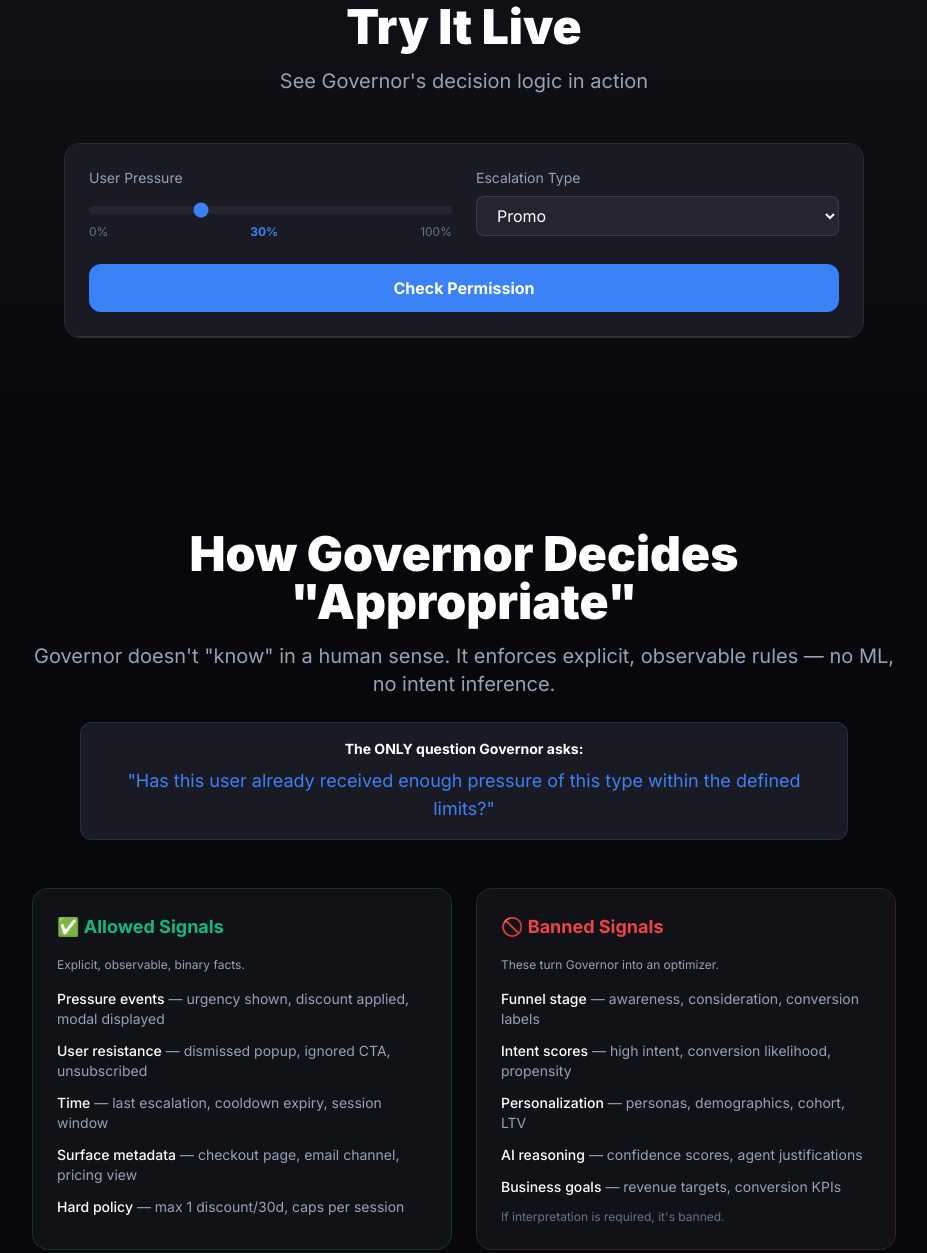
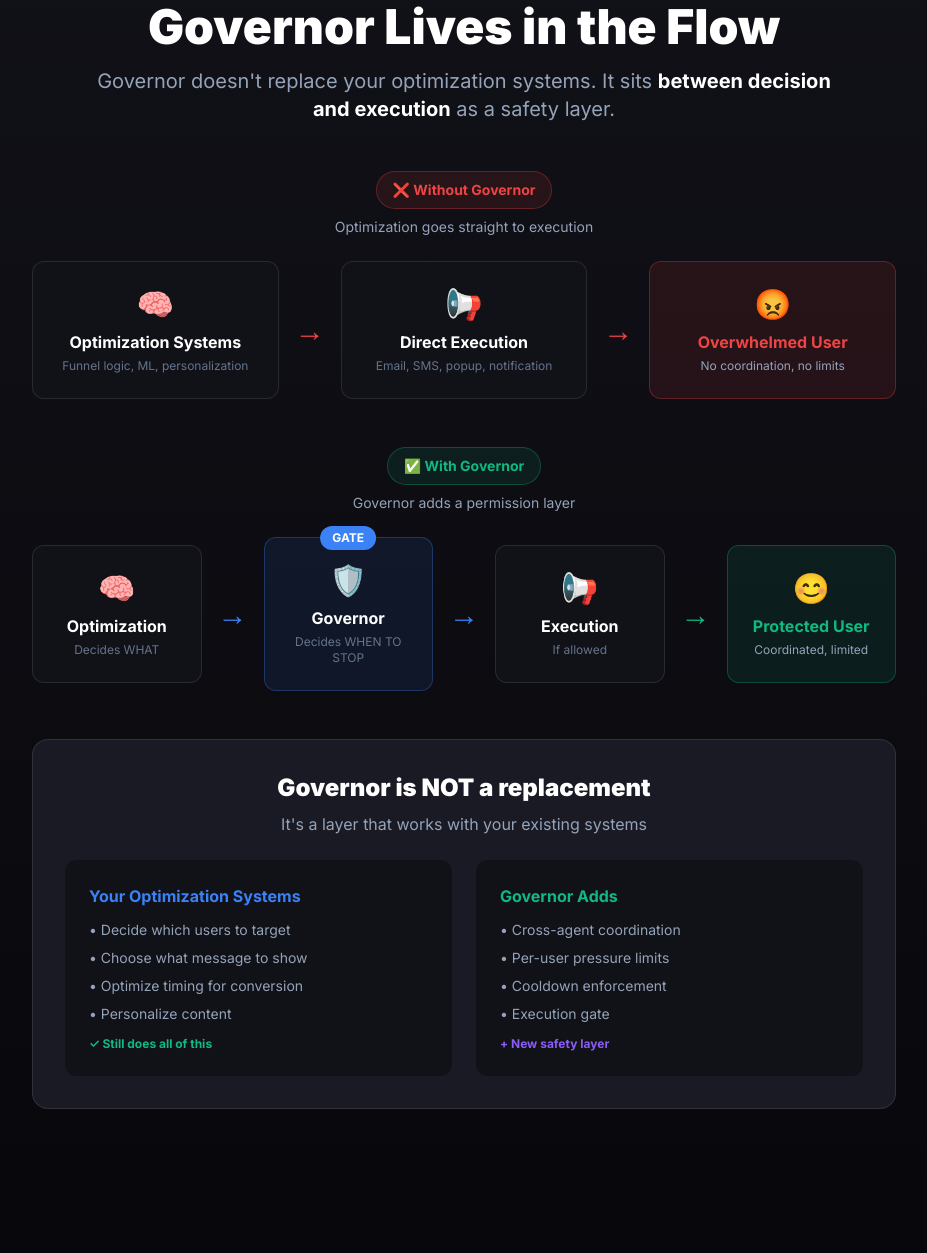
Before and after one commit to chonibe/SoftStop, a website: page demo/index.html in a window 1280 px wide. Shown: the part 3706-4959 px from the top of the page, without its empty margins (336-1263 px from the left). Drawn offline with nearby package versions, Linux system fonts and the light colour scheme.

Commit message:
Replace simulator with flow diagram: Governor works WITH optimization, not instead

```diff
--- a/demo/index.html
+++ b/demo/index.html
@@ -788,46 +788,126 @@
             </div>
         </section>
 
-        <!-- Interactive Decision Simulator -->
+        <!-- Governor in the Flow -->
         <section class="py-24 bg-gradient-to-b from-surface to-deep">
-            <div class="max-w-4xl mx-auto px-6 md:px-12">
+            <div class="max-w-6xl mx-auto px-6 md:px-12">
                 <div class="text-center mb-12">
-                    <h2 class="text-4xl md:text-5xl font-black mb-4">Try It Live</h2>
-                    <p class="text-xl text-slate-400">See Governor's decision logic in action</p>
-                </div>
-
-                <div class="bg-surface border border-white/10 rounded-2xl overflow-hidden">
-                    <!-- Simulator Controls -->
-                    <div class="bg-surface-2 p-6 border-b border-white/10">
+                    <h2 class="text-4xl md:text-5xl font-black mb-4">Governor Lives in the Flow</h2>
+                    <p class="text-xl text-slate-400 max-w-3xl mx-auto">
+                        Governor doesn't replace your optimization systems. It sits <span class="text-white font-bold">between decision and execution</span> as a safety layer.
+                    </p>
+                </div>
+
+                <!-- Without Governor -->
+                <div class="mb-12">
+                    <div class="text-center mb-6">
+                        <div class="inline-block px-4 py-2 bg-accent-red/10 border border-accent-red/30 rounded-full text-accent-red text-sm font-bold mb-2">
+                            ❌ Without Governor
+                        </div>
+                        <p class="text-sm text-slate-400">Optimization goes straight to execution</p>
+                    </div>
+                    <div class="flex flex-col md:flex-row items-center justify-center gap-4">
+                        <div class="bg-surface border border-white/10 rounded-xl p-6 w-full md:w-64">
+                            <div class="text-center">
+                                <div class="text-3xl mb-2">🧠</div>
+                                <div class="font-bold mb-1">Optimization Systems</div>
+                                <div class="text-xs text-slate-500">Funnel logic, ML, personalization</div>
+                            </div>
+                        </div>
+                        <div class="text-3xl text-accent-red">→</div>
+                        <div class="bg-surface border border-white/10 rounded-xl p-6 w-full md:w-64">
+                            <div class="text-center">
+                                <div class="text-3xl mb-2">📢</div>
+                                <div class="font-bold mb-1">Direct Execution</div>
+                                <div class="text-xs text-slate-500">Email, SMS, popup, notification</div>
+                            </div>
+                        </div>
+                        <div class="text-3xl text-accent-red">→</div>
+                        <div class="bg-accent-red/10 border border-accent-red/30 rounded-xl p-6 w-full md:w-64">
+                            <div class="text-center">
+                                <div class="text-3xl mb-2">😡</div>
+                                <div class="font-bold text-accent-red mb-1">Overwhelmed User</div>
+                                <div class="text-xs text-slate-400">No coordination, no limits</div>
+                            </div>
+                        </div>
+                    </div>
+                </div>
+
+                <!-- With Governor -->
+                <div>
+                    <div class="text-center mb-6">
+                        <div class="inline-block px-4 py-2 bg-accent-green/10 border border-accent-green/30 rounded-full text-accent-green text-sm font-bold mb-2">
+                            ✅ With Governor
+                        </div>
+                        <p class="text-sm text-slate-400">Governor adds a permission layer</p>
+                    </div>
+                    <div class="flex flex-col md:flex-row items-center justify-center gap-4">
+                        <div class="bg-surface border border-white/10 rounded-xl p-6 w-full md:w-48">
+                            <div class="text-center">
+                                <div class="text-3xl mb-2">🧠</div>
+                                <div class="font-bold mb-1">Optimization</div>
+                                <div class="text-xs text-slate-500">Decides WHAT</div>
+                            </div>
+                        </div>
+                        <div class="text-3xl text-accent">→</div>
+                        <div class="bg-accent/10 border border-accent/30 rounded-xl p-6 w-full md:w-48 relative">
+                            <div class="absolute -top-3 left-1/2 -translate-x-1/2 bg-accent text-white text-xs font-bold px-3 py-1 rounded-full">
+                                GATE
+                            </div>
+                            <div class="text-center">
+                                <div class="text-3xl mb-2">🛡️</div>
+                                <div class="font-bold mb-1">Governor</div>
+                                <div class="text-xs text-slate-500">Decides WHEN TO STOP</div>
+                            </div>
+                        </div>
+                        <div class="text-3xl text-accent">→</div>
+                        <div class="bg-surface border border-white/10 rounded-xl p-6 w-full md:w-48">
+                            <div class="text-center">
+                                <div class="text-3xl mb-2">📢</div>
+                                <div class="font-bold mb-1">Execution</div>
+                                <div class="text-xs text-slate-500">If allowed</div>
+                            </div>
+                        </div>
+                        <div class="text-3xl text-accent-green">→</div>
+                        <div class="bg-accent-green/10 border border-accent-green/30 rounded-xl p-6 w-full md:w-48">
+                            <div class="text-center">
+                                <div class="text-3xl mb-2">😊</div>
+                                <div class="font-bold text-accent-green mb-1">Protected User</div>
+                                <div class="text-xs text-slate-400">Coordinated, limited</div>
+                            </div>
+                        </div>
+                    </div>
+                </div>
+
+                <!-- Key Insight -->
+                <div class="mt-12 max-w-4xl mx-auto">
+                    <div class="bg-surface-2 border border-white/10 rounded-2xl p-8">
+                        <div class="text-center mb-6">
+                            <div class="text-2xl font-black mb-2">Governor is NOT a replacement</div>
+                            <p class="text-slate-400">It's a layer that works with your existing systems</p>
+                        </div>
                         <div class="grid grid-cols-1 md:grid-cols-2 gap-6">
-                            <div>
-                                <label class="text-sm text-slate-400 mb-2 block">User Pressure</label>
-                                <input type="range" id="sim-pressure" min="0" max="100" value="30" class="w-full h-2 bg-surface-3 rounded-lg appearance-none cursor-pointer accent-accent">
-                                <div class="flex justify-between text-xs text-slate-500 mt-1">
-                                    <span>0%</span>
-                                    <span id="sim-pressure-val" class="text-accent font-bold">30%</span>
-                                    <span>100%</span>
-                                </div>
-                            </div>
-                            <div>
-                                <label class="text-sm text-slate-400 mb-2 block">Escalation Type</label>
-                                <select id="sim-type" class="w-full bg-surface-3 border border-white/10 rounded-lg px-4 py-2 text-white">
-                                    <option value="promo">Promo</option>
-                                    <option value="urgency">Urgency</option>
-                                    <option value="discount">Discount</option>
-                                    <option value="popup">Popup</option>
-                                </select>
-                            </div>
-                        </div>
-                        <button onclick="runSimulator()" class="mt-6 w-full bg-accent hover:bg-blue-600 text-white font-bold py-3 px-6 rounded-xl transition-all">
-                            Check Permission
-                        </button>
-                    </div>
-
-                    <!-- Simulator Result -->
-                    <div id="sim-result" class="p-6 hidden">
-                        <div id="sim-decision" class="mb-4"></div>
-                        <div id="sim-explanation" class="text-sm text-slate-400"></div>
+                            <div class="bg-surface rounded-xl p-6">
+                                <div class="font-bold text-accent mb-3">Your Optimization Systems</div>
+                                <ul class="space-y-2 text-sm text-slate-400">
+                                    <li>• Decide which users to target</li>
+                                    <li>• Choose what message to show</li>
+                                    <li>• Optimize timing for conversion</li>
+                                    <li>• Personalize content</li>
+                                </ul>
+                                <div class="text-xs text-accent-green mt-3 font-bold">✓ Still does all of this</div>
+                            </div>
+                            <div class="bg-surface rounded-xl p-6">
+                                <div class="font-bold text-accent-green mb-3">Governor Adds</div>
+                                <ul class="space-y-2 text-sm text-slate-400">
+                                    <li>• Cross-agent coordination</li>
+                                    <li>• Per-user pressure limits</li>
+                                    <li>• Cooldown enforcement</li>
+                                    <li>• Execution gate</li>
+                                </ul>
+                                <div class="text-xs text-accent-purple mt-3 font-bold">+ New safety layer</div>
+                            </div>
+                        </div>
                     </div>
                 </div>
             </div>
@@ -2168,84 +2248,6 @@
 
     buildTimeline();
     setupObservers();
-
-    // Interactive Decision Simulator
-    const simPressure = document.getElementById('sim-pressure');
-    const simPressureVal = document.getElementById('sim-pressure-val');
-
-    if (simPressure && simPressureVal) {
-        simPressure.addEventListener('input', (e) => {
-            simPressureVal.textContent = e.target.value + '%';
-        });
-    }
-
-    window.runSimulator = function() {
-        const pressure = parseInt(document.getElementById('sim-pressure').value);
-        const type = document.getElementById('sim-type').value;
-        const resultDiv = document.getElementById('sim-result');
-        const decisionDiv = document.getElementById('sim-decision');
-        const explanationDiv = document.getElementById('sim-explanation');
-
-        let allowed = true;
-        let reason = '';
-        let rule = '';
-
-        // Apply Governor rules
-        if (pressure > 50) {
-            allowed = false;
-            rule = 'PRESSURE_LIMIT';
-            reason = `User pressure at ${pressure}% exceeds limit (50%). System must wait for cooldown.`;
-        } else if (type === 'urgency' && pressure > 30) {
-            allowed = false;
-            rule = 'URGENCY_COOLDOWN';
-            reason = `Urgency escalation blocked at ${pressure}% pressure. User already received urgency messaging.`;
-        } else if (type === 'popup' && pressure > 40) {
-            allowed = false;
-            rule = 'HIGH_PRESSURE_ACTION';
-            reason = `Popup blocked - user pressure too high for interruptive actions.`;
-        } else {
-            reason = `Pressure at ${pressure}% is within safe limits. Escalation type "${type}" is allowed.`;
-        }
-
-        // Display result
-        resultDiv.classList.remove('hidden');
-
-        if (allowed) {
-            decisionDiv.innerHTML = `
-                <div class="bg-accent-green/10 border border-accent-green/30 rounded-xl p-6">
-                    <div class="flex items-center gap-3 mb-3">
-                        <div class="w-12 h-12 bg-accent-green rounded-full flex items-center justify-center text-2xl">✓</div>
-                        <div>
-                            <div class="font-bold text-xl text-accent-green">ALLOWED</div>
-                            <div class="text-sm text-slate-400">Escalation may proceed</div>
-                        </div>
-                    </div>
-                </div>
-            `;
-        } else {
-            decisionDiv.innerHTML = `
-                <div class="bg-accent-red/10 border border-accent-red/30 rounded-xl p-6">
-                    <div class="flex items-center gap-3 mb-3">
-                        <div class="w-12 h-12 bg-accent-red rounded-full flex items-center justify-center text-2xl">✗</div>
-                        <div>
-                            <div class="font-bold text-xl text-accent-red">BLOCKED</div>
-                            <div class="text-sm font-mono text-slate-400">${rule}</div>
-                        </div>
-                    </div>
-                </div>
-            `;
-        }
-
-        explanationDiv.innerHTML = `
-            <div class="bg-surface-2 rounded-lg p-4 mt-4">
-                <div class="text-white font-medium mb-2">Decision Logic:</div>
-                <div class="text-slate-400">${reason}</div>
-            </div>
-        `;
-
-        // Animate result
-        resultDiv.style.animation = 'scale-in 0.3s ease-out';
-    };
     </script>
 </body>
 </html>
```
